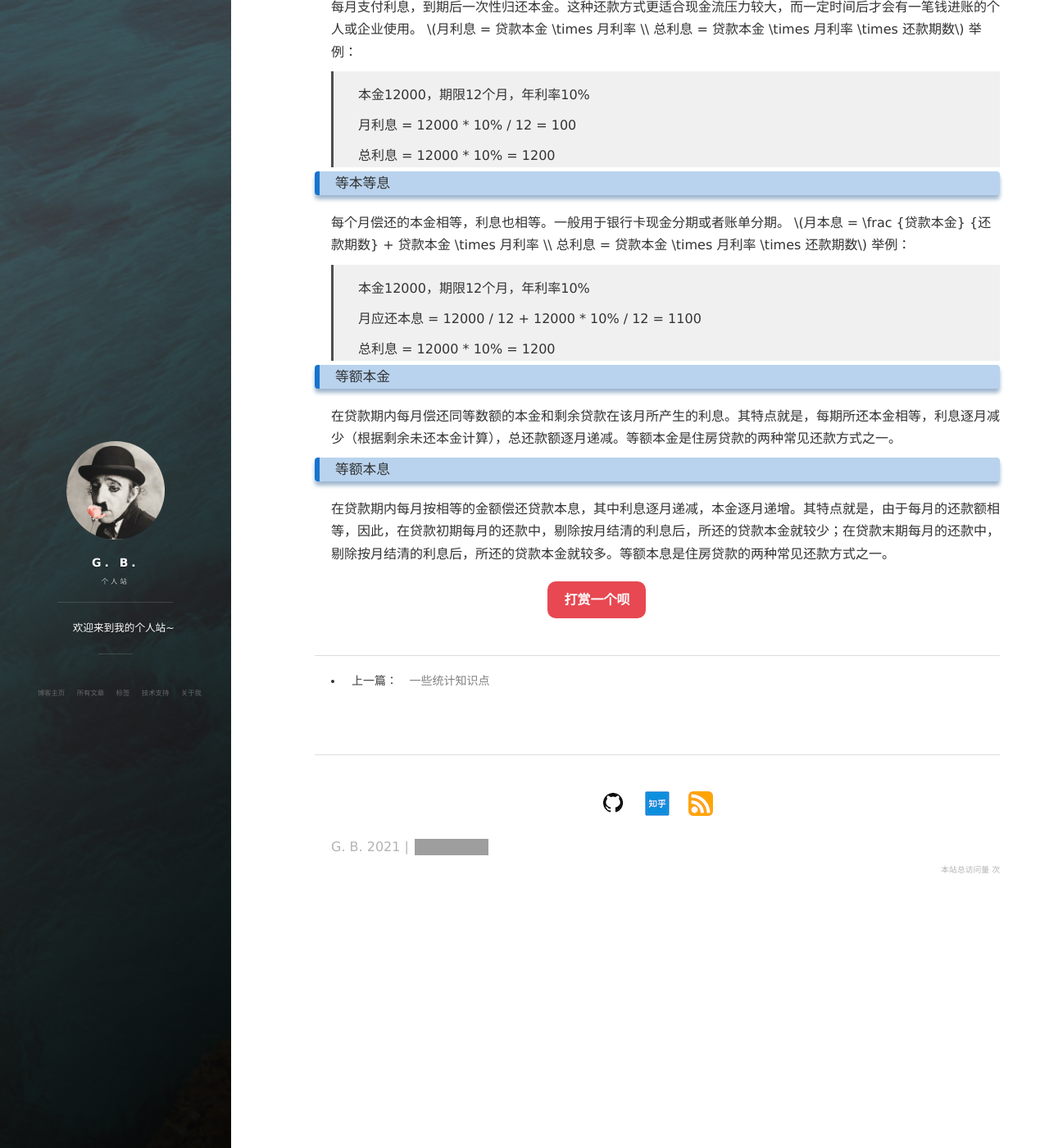
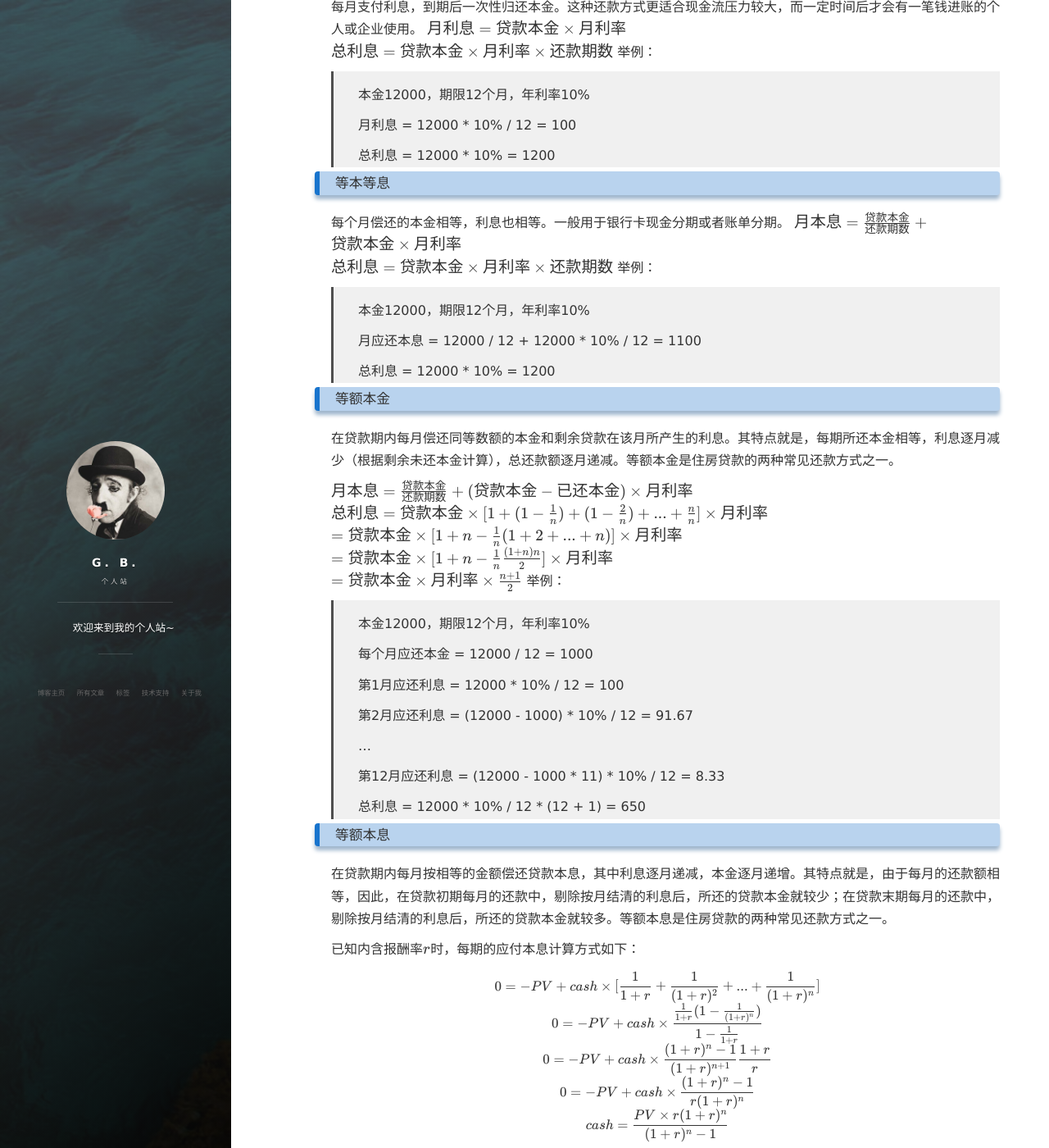
Before and after one commit to Blanket58/Blanket58.github.io, a Jekyll site: the page built from _posts/2021-08-06-irr&apr.md, in a window 1280 px wide and 1400 px high, scrolled down 714 px. Shown: the whole window at 82% size. Built offline with Jekyll 4.4.1, drawn with Linux system fonts in a browser that asks for light colours; nearby versions of some CDN libraries; comment, search, counter and statistics services are not loaded; some of the changed text lies outside the part shown; grey boxes are pictures that could not be loaded.

Commit message:
Update 2021-08-06-irr&apr.md

````diff
--- a/_posts/2021-08-06-irr&apr.md
+++ b/_posts/2021-08-06-irr&apr.md
@@ -65,8 +66,88 @@
 
 在贷款期内每月偿还同等数额的本金和剩余贷款在该月所产生的利息。其特点就是，每期所还本金相等，利息逐月减少（根据剩余未还本金计算），总还款额逐月递减。等额本金是住房贷款的两种常见还款方式之一。
 
+$$
+月本息=\frac{贷款本金}{还款期数}+(贷款本金-已还本金)\times 月利率 \\
+总利息 = 贷款本金 \times [1 + (1 - \frac 1 n) + (1 - \frac 2 n) + ... + \frac n n] \times 月利率 \\
+= 贷款本金 \times [1+n-\frac 1 n (1+2+...+n)] \times 月利率 \\
+= 贷款本金 \times [1+n-\frac 1 n \frac {(1+n)n} 2] \times 月利率 \\
+= 贷款本金 \times 月利率 \times \frac{n+1} 2
+$$
+举例：
 
+> 本金12000，期限12个月，年利率10%
+>
+> 每个月应还本金 = 12000 / 12 = 1000
+>
+> 第1月应还利息 = 12000 * 10% / 12 = 100
+>
+> 第2月应还利息 = (12000 - 1000) * 10% / 12 = 91.67
+>
+> …
+>
+> 第12月应还利息 = (12000 - 1000 * 11) * 10% / 12 = 8.33
+>
+> 总利息 = 12000 * 10% / 12 * (12 + 1) = 650
 
 ### 等额本息
 
 在贷款期内每月按相等的金额偿还贷款本息，其中利息逐月递减，本金逐月递增。其特点就是，由于每月的还款额相等，因此，在贷款初期每月的还款中，剔除按月结清的利息后，所还的贷款本金就较少；在贷款末期每月的还款中，剔除按月结清的利息后，所还的贷款本金就较多。等额本息是住房贷款的两种常见还款方式之一。
+
+已知内含报酬率$r$时，每期的应付本息计算方式如下：
+
+$$
+0 = -PV + cash \times [\frac 1 {1+r} + \frac 1 {(1+r)^2} + ... + \frac 1 {(1+r)^n}] \\
+0 = -PV + cash \times \frac {\frac 1 {1+r} (1 - \frac 1 {(1+r)^n})} {1 - \frac 1 {1+r}} \\
+0 = -PV + cash \times \frac {(1+r)^{n} - 1} {(1+r)^{n+1}} \frac {1+r} r \\
+0 = -PV + cash \times \frac {(1+r)^n - 1} {r(1+r)^{n}} \\
+cash = \frac {PV \times r(1+r)^n} {(1+r)^n - 1}
+$$
+
+举例：
+
+> 本金12000，期限12个月，IRR年利率10%
+>
+> | 期数 | 每期应还本金 | 每期应还利息 | 每期应还合计 |
+> | :--: | :----------: | :----------: | :----------: |
+> |  1   |    954.99    |    100.00    |   1054.99    |
+> |  2   |    962.95    |    92.04     |   1054.99    |
+> |  3   |    970.97    |    84.02     |   1054.99    |
+> |  4   |    979.06    |    75.93     |   1054.99    |
+> |  5   |    987.22    |    67.77     |   1054.99    |
+> |  6   |    995.45    |    59.54     |   1054.99    |
+> |  7   |   1003.75    |    51.24     |   1054.99    |
+> |  8   |   1012.11    |    42.88     |   1054.99    |
+> |  9   |   1020.54    |    34.45     |   1054.99    |
+> |  10  |   1029.05    |    25.94     |   1054.99    |
+> |  11  |   1037.62    |    17.37     |   1054.99    |
+> |  12  |   1046.27    |     8.72     |   1054.99    |
+>
+> 合计利息：659.89，合计总还款额：12659.89
+
+可以通过如下的R代码来计算一个等额本息贷款产品的还款计划表，注意其中rate为每期的IRR利率：
+
+```R
+repay_table <- function(amount, rate, periods) {
+  require(kableExtra, quietly = TRUE, warn.conflicts = FALSE)
+  require(dplyr, quietly = TRUE, warn.conflicts = FALSE)
+  total_amount <- amount
+  periodically_pay <- solve(sum(1/(1 + rate) ^ seq(1, periods)), amount)
+  interests <- numeric()
+  principals <- numeric()
+  for (i in seq_len(periods)) {
+    interest <- amount * rate
+    principal <- periodically_pay - interest
+    interests <- append(interests, interest)
+    principals <- append(principals, principal)
+    amount <- amount - principal
+  }
+  df <- data.frame(`期数` = 1L:periods, `每期应还本金` = principals, `每期应还利息` = interests, `每期应还合计` = periodically_pay)
+  df %>%
+    mutate_if(function(x) !is.integer(x), ~ round(., 2)) %>%
+    kable('html', align = 'c') %>%
+    kable_styling(bootstrap_options = 'bordered') %>%
+    add_footnote(c(sprintf('总本金%.2f，每期利率%.4f', total_amount, rate), sprintf('合计本金：%.2f，合计利息：%.2f，合计总还款额：%.2f', total_amount, sum(interests), periodically_pay * periods)))
+}
+# 对于上面所举的例子
+# repay_table(12000, .1 / 12, 12)
+```
````
Also changed, not shown: other parts of _posts/2021-08-06-irr&apr.md (+1 -0 lines).
